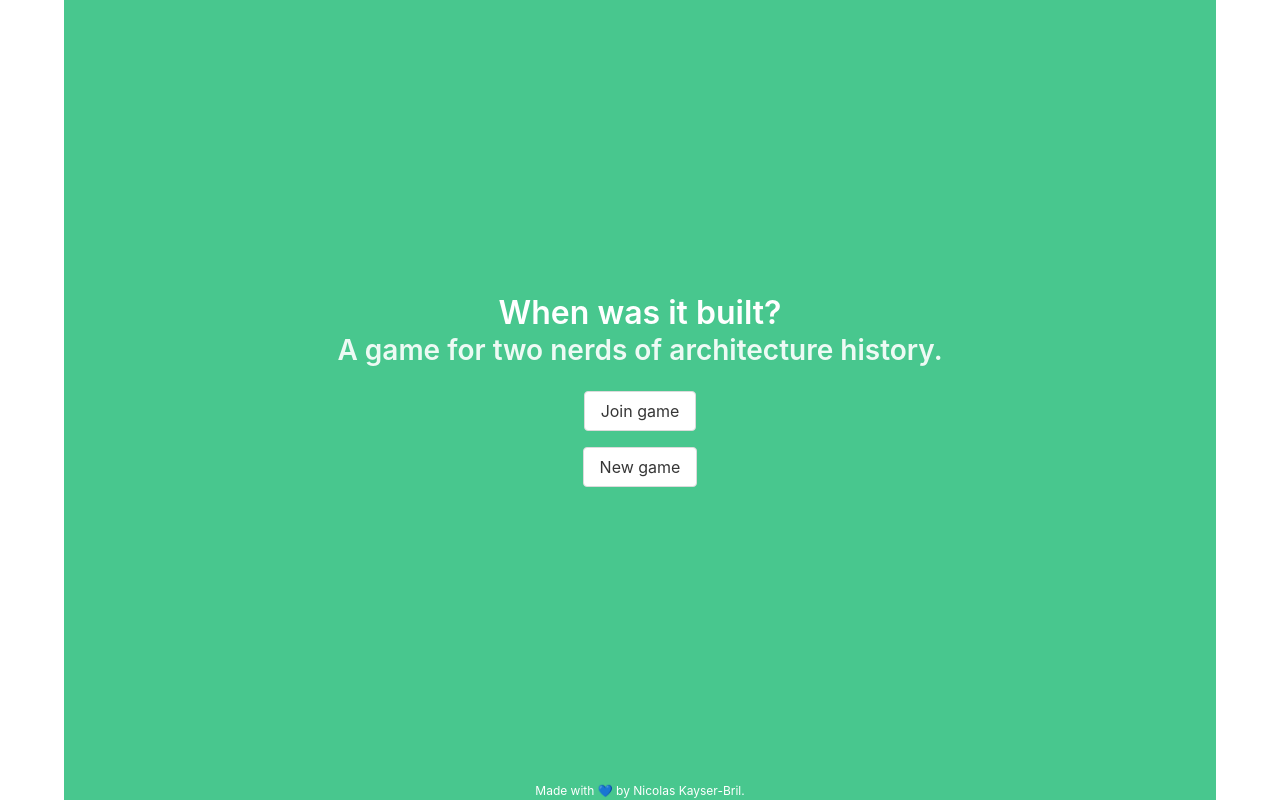
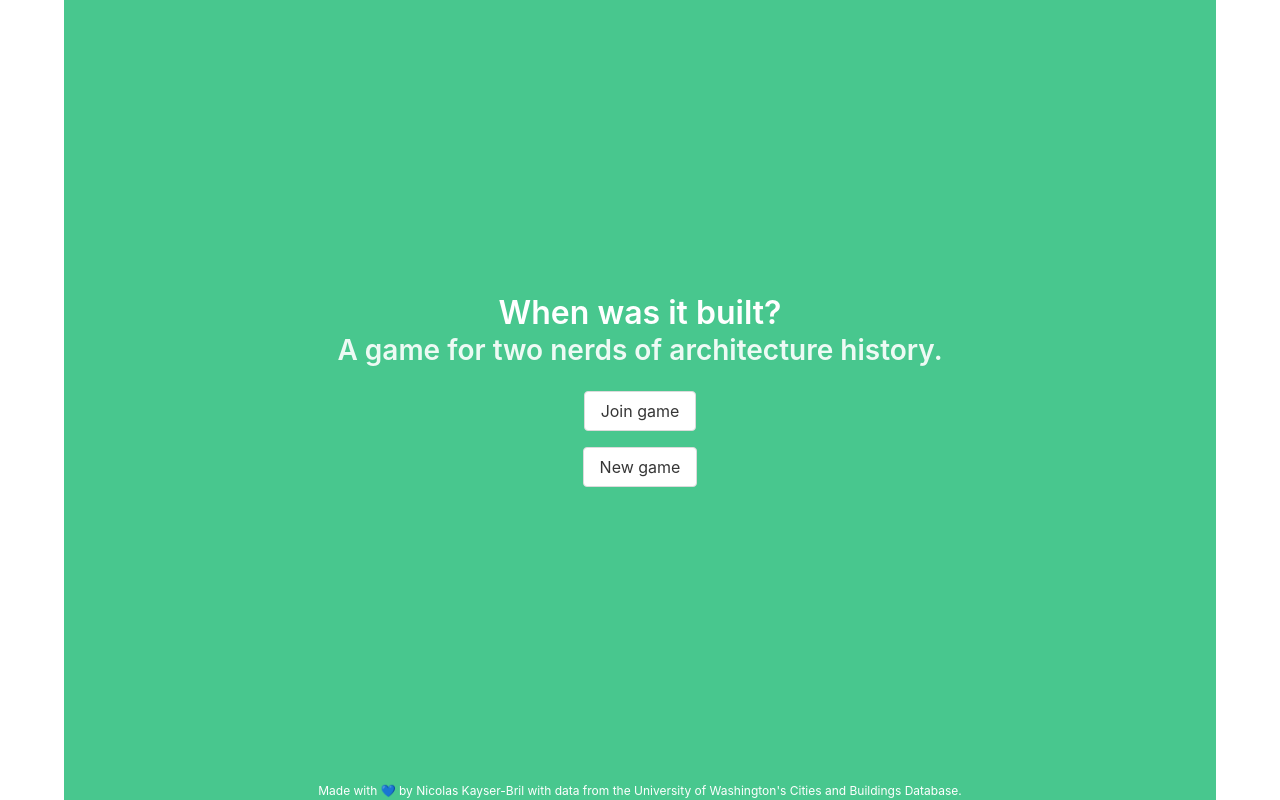
Before and after one commit to n-kb/when-was-it-built, a Vue app: page / in a window 1280 px wide. Built offline with nearby package versions, Linux system fonts and the light colour scheme; what vue-native-websocket would draw is missing.

Commit message:
added credit

```diff
--- a/public/index.html
+++ b/public/index.html
@@ -3,7 +3,7 @@
   <head>
     <meta charset="utf-8">
     <meta http-equiv="X-UA-Compatible" content="IE=edge">
-    <meta name="viewport" content="width=device-width,initial-scale=1.0">
+    <meta name="viewport" content="content='width=device-width, initial-scale=1.0, maximum-scale=1.0, user-scalable=0'">
     <link rel="icon" href="<%= BASE_URL %>favicon.ico">
     <title>When was it built?</title>
   </head>
--- a/src/components/welcomeScreen.vue
+++ b/src/components/welcomeScreen.vue
@@ -19,7 +19,7 @@
 
       <div class="hero-foot">
         <p class="has-text-centered is-size-7">
-            Made with 💙 by Nicolas Kayser-Bril.
+            Made with 💙 by <a href="http://nkb.fr" target="_blank">Nicolas Kayser-Bril</a> with data from the University of Washington's <a href="https://content.lib.washington.edu/buildingsweb/index.html" target="_blank">Cities and Buildings Database</a>.
         </p>
       </div>
     </section>
```
